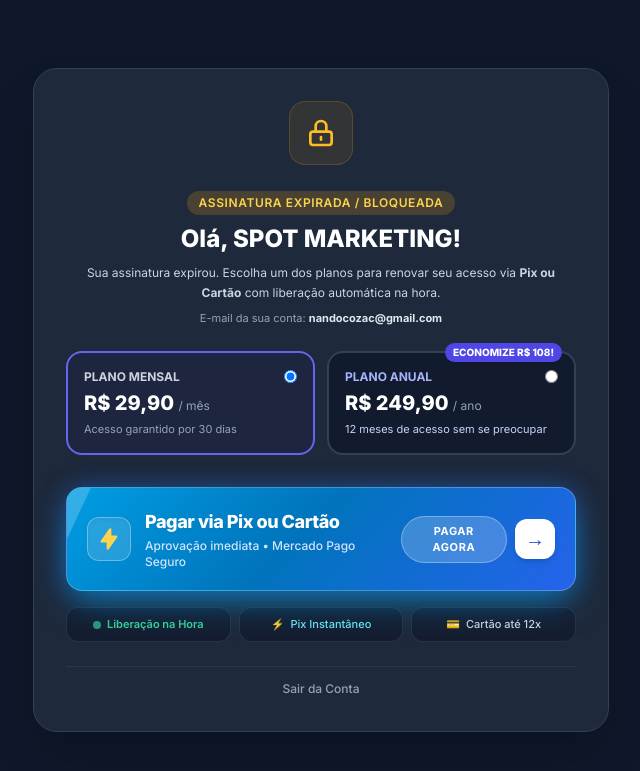
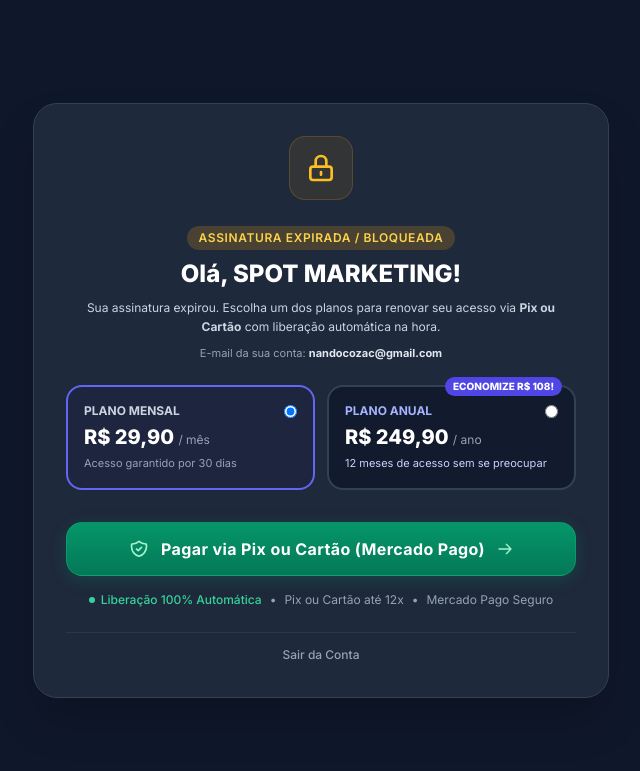
Before and after one commit to nandocozac/painel-gestao, a Flask app: template templates/bloqueado.html in a window 1280 px wide. Shown: the top 771 px of the page, without its empty margins (319-959 px from the left). Run offline with Flask 3, Linux system fonts and the light colour scheme; the template is opened without the code that fills it: values that come from a table or form of the project are taken from there, others are empty; data comes from the database, SQL or seed files in the repository; some libraries are stand-ins or nearby versions.

Commit message:
style: aplicar tom verde esmeralda elegante e sobrio sem excesso de brilho no botao de pagamento

```diff
--- a/templates/bloqueado.html
+++ b/templates/bloqueado.html
@@ -91,60 +91,33 @@
                 </div>
             </div>
 
-            <!-- BOTAO PRINCIPAL MERCADO PAGO (PIX E CARTÃO COM LIBERAÇÃO INSTANTÂNEA) -->
+            <!-- BOTAO PRINCIPAL MERCADO PAGO (VERDE ELEGANTE / SÊNIOR) -->
             <div class="space-y-3 pt-2">
                 <form method="POST" action="{{ url_for('assinatura_checkout_mercadopago') }}" id="form-mp">
                     <input type="hidden" name="plano" id="input-plano-mp" value="MENSAL">
                     <input type="hidden" name="tipo_plano" value="BASICO">
                     <button type="submit"
-                        class="w-full relative group overflow-hidden rounded-2xl p-4 sm:p-5 text-white font-extrabold transition-all duration-300 transform hover:-translate-y-1 hover:shadow-2xl cursor-pointer"
-                        style="background: linear-gradient(135deg, #009EE3 0%, #0074BC 45%, #2563EB 100%); box-shadow: 0 14px 35px -6px rgba(0, 158, 227, 0.65), 0 0 25px rgba(37, 99, 235, 0.4); border: 1px solid rgba(255, 255, 255, 0.25);">
-
-                        <!-- Efeito de brilho/shimmer no hover -->
-                        <div class="absolute inset-0 w-1/2 h-full bg-white/20 skew-x-[-25deg] -translate-x-full group-hover:translate-x-[300%] transition-transform duration-1000 ease-out pointer-events-none"></div>
-
-                        <div class="relative flex items-center justify-between gap-3">
-                            <div class="flex items-center gap-3.5 text-left">
-                                <div class="w-11 h-11 rounded-xl bg-white/15 backdrop-blur-md border border-white/30 flex items-center justify-center shrink-0 shadow-inner">
-                                    <svg class="w-6 h-6 text-amber-300" fill="currentColor" viewBox="0 0 20 20">
-                                        <path fill-rule="evenodd" d="M11.3 1.046A1 1 0 0112 2v5h4a1 1 0 01.82 1.573l-7 10A1 1 0 018 18v-5H4a1 1 0 01-.82-1.573l7-10a1 1 0 011.12-.38z" clip-rule="evenodd" />
-                                    </svg>
-                                </div>
-                                <div>
-                                    <span class="block text-base sm:text-lg font-black tracking-tight text-white leading-tight drop-shadow-sm">
-                                        Pagar via Pix ou Cartão
-                                    </span>
-                                    <span class="block text-[11px] sm:text-xs text-blue-100 font-medium mt-0.5 opacity-95">
-                                        Aprovação imediata • Mercado Pago Seguro
-                                    </span>
-                                </div>
-                            </div>
-
-                            <div class="flex items-center gap-2">
-                                <span class="hidden sm:inline-block text-[11px] font-bold bg-white/20 border border-white/30 px-3 py-1.5 rounded-full text-white tracking-wider uppercase">
-                                    Pagar Agora
-                                </span>
-                                <div class="w-10 h-10 rounded-xl bg-white text-blue-700 flex items-center justify-center font-black text-xl group-hover:translate-x-1 transition-transform shadow-md shrink-0">
-                                    →
-                                </div>
-                            </div>
-                        </div>
+                        class="w-full rounded-2xl py-3.5 px-6 text-white font-bold transition duration-200 hover:brightness-110 active:scale-[0.99] cursor-pointer flex items-center justify-center gap-3 text-base shadow-lg"
+                        style="background: linear-gradient(180deg, #059669 0%, #047857 100%); border: 1px solid rgba(16, 185, 129, 0.4); box-shadow: 0 4px 16px rgba(5, 150, 105, 0.25);">
+                        <svg class="w-5 h-5 text-emerald-200 shrink-0" fill="none" stroke="currentColor" viewBox="0 0 24 24">
+                            <path stroke-linecap="round" stroke-linejoin="round" stroke-width="2" d="M9 12l2 2 4-4m5.618-4.016A11.955 11.955 0 0112 2.944a11.955 11.955 0 01-8.618 3.04A12.02 12.02 0 003 9c0 5.591 3.824 10.29 9 11.622 5.176-1.332 9-6.03 9-11.622 0-1.042-.133-2.052-.382-3.016z" />
+                        </svg>
+                        <span class="tracking-wide">Pagar via Pix ou Cartão (Mercado Pago)</span>
+                        <svg class="w-4 h-4 text-emerald-200 shrink-0" fill="none" stroke="currentColor" viewBox="0 0 24 24">
+                            <path stroke-linecap="round" stroke-linejoin="round" stroke-width="2" d="M14 5l7 7m0 0l-7 7m7-7H3" />
+                        </svg>
                     </button>
                 </form>
 
-                <div class="grid grid-cols-3 gap-2 text-center pt-1">
-                    <div class="py-2 px-1 rounded-xl bg-slate-900/60 border border-slate-700/60 flex items-center justify-center gap-1.5 text-[11px] text-emerald-400 font-semibold">
-                        <span class="w-2 h-2 rounded-full bg-emerald-400 animate-pulse shrink-0"></span>
-                        <span class="truncate">Liberação na Hora</span>
-                    </div>
-                    <div class="py-2 px-1 rounded-xl bg-slate-900/60 border border-slate-700/60 flex items-center justify-center gap-1.5 text-[11px] text-cyan-300 font-medium">
-                        <span>⚡</span>
-                        <span class="truncate">Pix Instantâneo</span>
-                    </div>
-                    <div class="py-2 px-1 rounded-xl bg-slate-900/60 border border-slate-700/60 flex items-center justify-center gap-1.5 text-[11px] text-slate-300 font-medium">
-                        <span>💳</span>
-                        <span class="truncate">Cartão até 12x</span>
-                    </div>
+                <div class="flex flex-wrap items-center justify-center gap-2 text-xs text-slate-400 pt-1">
+                    <span class="inline-flex items-center gap-1.5 text-emerald-400 font-medium">
+                        <span class="w-1.5 h-1.5 rounded-full bg-emerald-400"></span>
+                        Liberação 100% Automática
+                    </span>
+                    <span>•</span>
+                    <span>Pix ou Cartão até 12x</span>
+                    <span>•</span>
+                    <span>Mercado Pago Seguro</span>
                 </div>
             </div>
 
```
